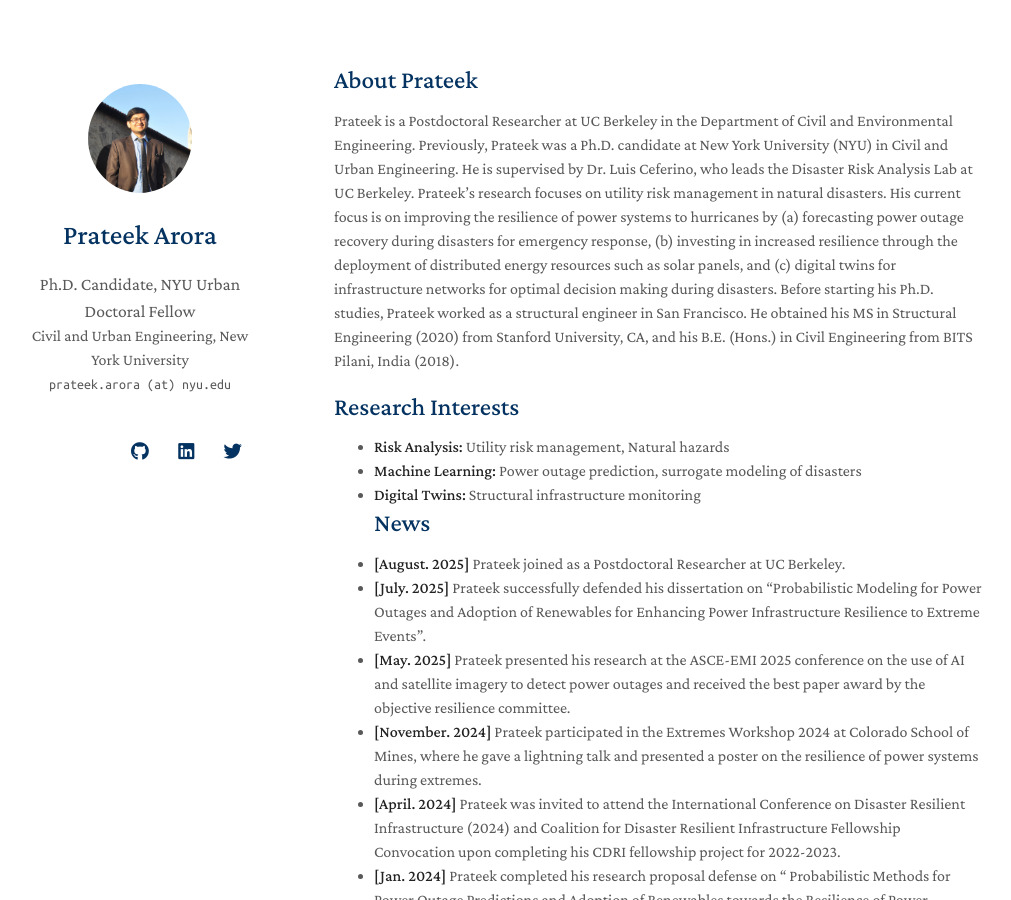
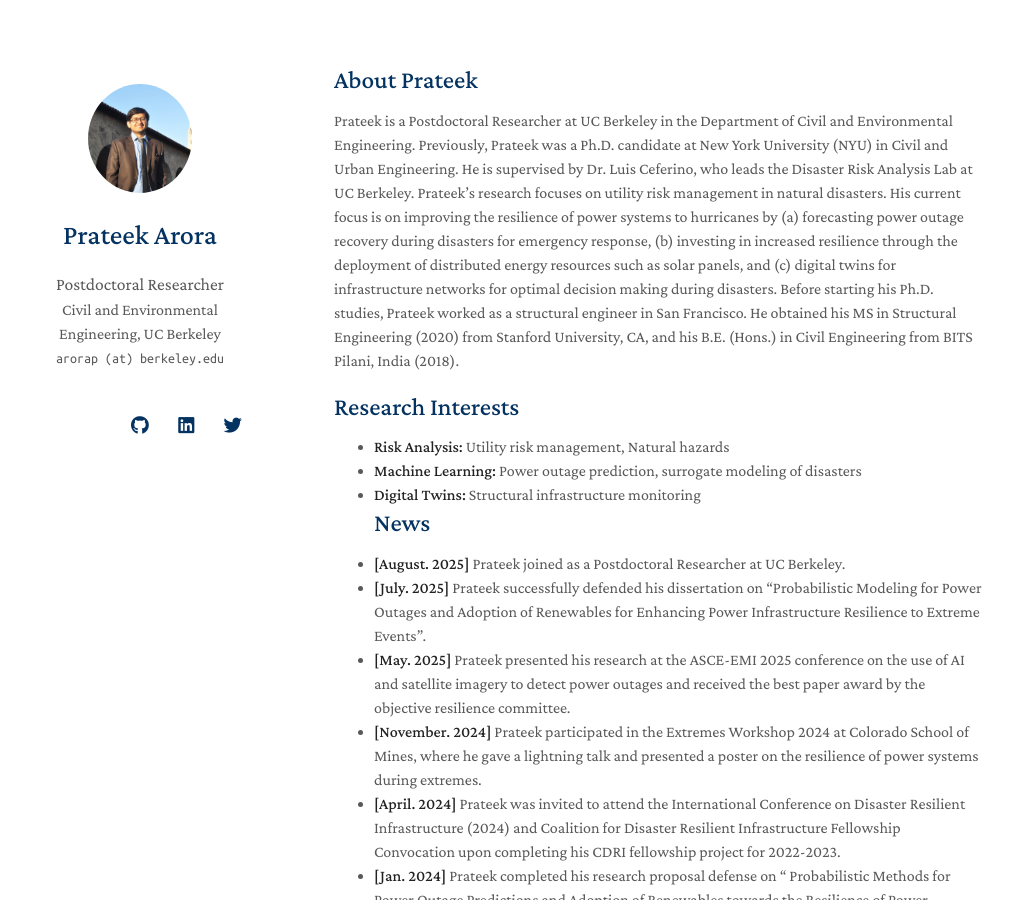
Before and after one commit to pa56/profile, a Jekyll site: the page built from index.md, in a window 1280 px wide and 900 px high. Shown: the whole window, without its empty margins (136-1147 px from the left). Built offline with Jekyll 4.4.1, drawn with Linux system fonts in a browser that asks for light colours; nearby versions of some CDN libraries; a style sheet for code colours, icons or effects is not loaded; our own code applies the rules of GitHub Pages for plain Markdown files.

Commit message:
Update _config.yml

```diff
--- a/_config.yml
+++ b/_config.yml
@@ -1,8 +1,8 @@
 # Basic Information
 title: Prateek Arora
-position: Ph.D. Candidate, NYU Urban Doctoral Fellow
-affiliation: Civil and Urban Engineering, New York University
-email: prateek.arora (at) nyu.edu
+position: Postdoctoral Researcher
+affiliation: Civil and Environmental Engineering, UC Berkeley
+email: arorap (at) berkeley.edu
 
 # Search Engine Optimization (SEO)
 # The following information is used to improve the website traffic from search engines, e.g., Google.
```
